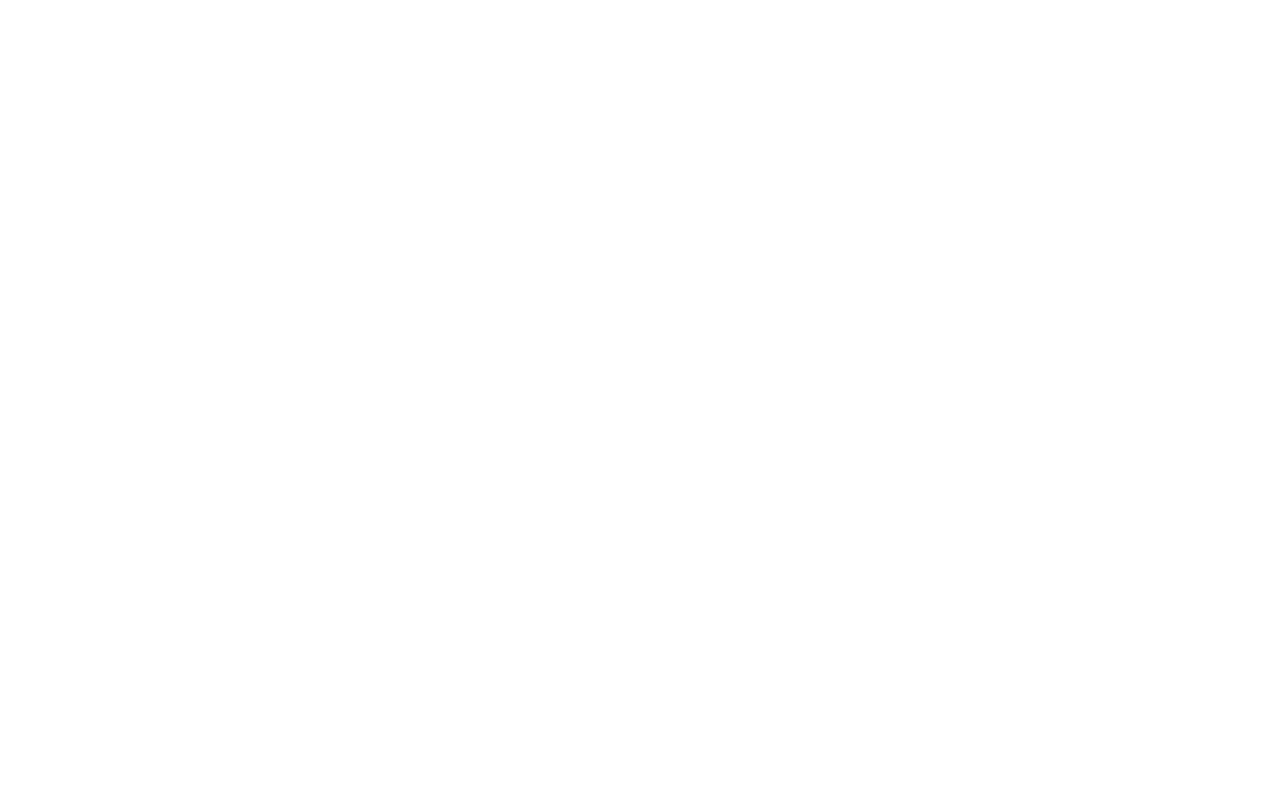
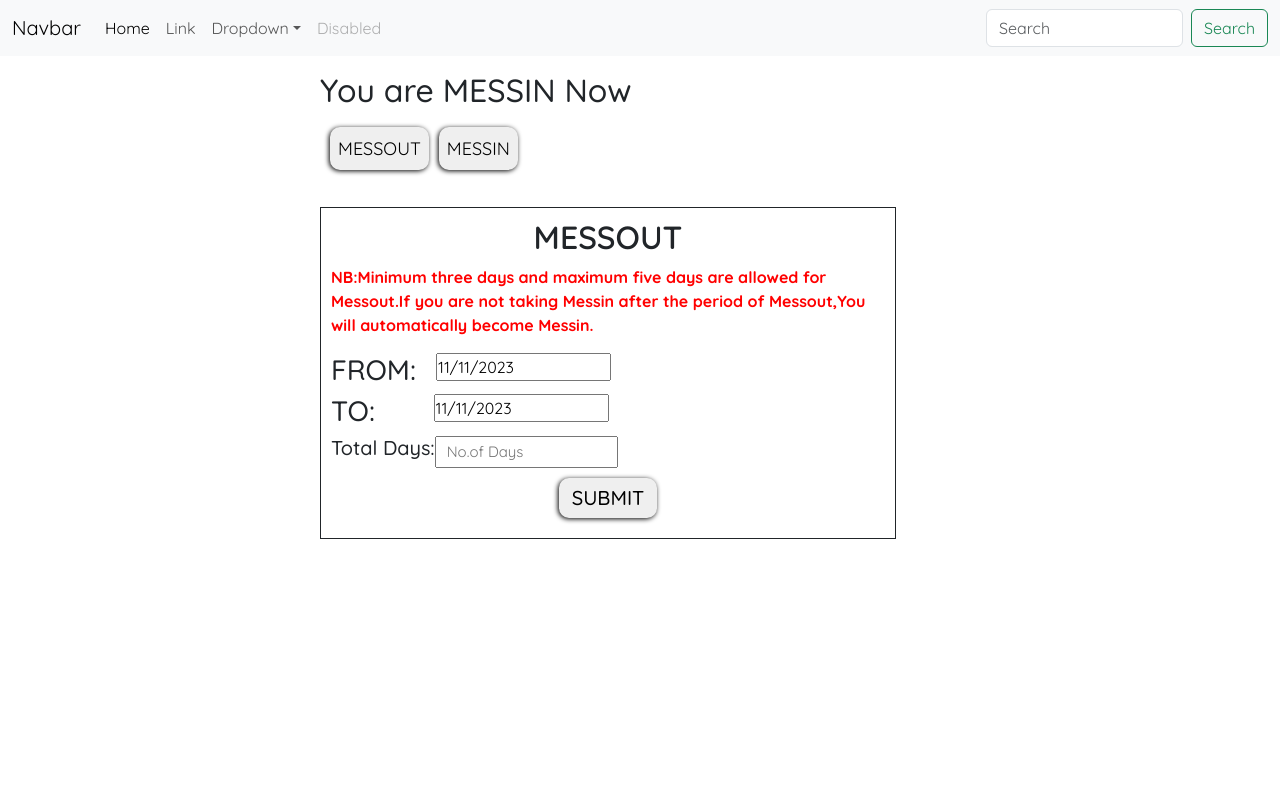
Before and after one commit to Aslam-Naseer/HMMS_frontend, a React (Create React App) app: page /home/mess in a window 1280 px wide. Before the commit this address had no page. Shown: the top 800 px of the page. Built offline with nearby package versions, Linux system fonts and the light colour scheme.

Commit message:
mess page

```diff
--- a/package.json
+++ b/package.json
@@ -9,7 +9,10 @@
     "bootstrap": "^5.3.2",
     "react": "^18.2.0",
     "react-bootstrap": "^2.9.1",
+    "react-date-picker": "^10.5.2",
+    "react-datepicker": "^4.21.0",
     "react-dom": "^18.2.0",
+    "react-icons": "^4.11.0",
     "react-router-dom": "^6.18.0",
     "react-scripts": "5.0.1",
     "web-vitals": "^2.1.4"
--- a/src/App.js
+++ b/src/App.js
@@ -2,6 +2,7 @@
 import Login from './modules/Login';
 import Register from './modules/Reg';
 import Dashboard from './modules/Dashboard';
+import Mess from './modules/mess/Mess'
 import {
   BrowserRouter as Router,
   Route,
@@ -18,7 +19,7 @@
           <Route path="/" element={<Login/>} />
           <Route path="/reg" element={<Register/>} />
           <Route path="/home" element={<Dashboard/>}/>
-
+          <Route path="/home/mess"  element={<Mess/>}/>
         </Routes>
 
     </Router>
--- /dev/null
+++ b/src/modules/mess/Mess.css
@@ -0,0 +1,124 @@
+
+.inout{
+    padding-left:25%;
+    padding-top: 15px;
+    height: 100vh;
+
+}
+.req{
+
+    padding: 10px;
+    height: 70px;
+}
+.inreq{
+    padding: 8px;
+    font-size: 18px;
+    margin-right: 10px;
+    background-color: gra;
+    border-radius: 10px;
+    box-shadow: -1px 1px 5px;
+    outline: none;
+    border: none;
+
+}
+.inreq:hover{
+    background-color: rgb(189, 186, 186);
+}
+.outreq{
+    padding: 8px;
+    font-size: 18px;
+    margin-right: 10px;
+    background-color:gra;
+    border-radius: 10px;
+    box-shadow: -1px 1px 5px;
+    border: none;
+    outline: none;
+
+}
+.outreq:hover{
+    background-color: rgb(189, 186, 186);
+}
+
+.reqbox{
+    border: solid 1px;
+    padding: 10px;
+    width: 60%;
+    margin-top: 20px;
+
+}
+.reqbox h2{
+    display: flex;
+    justify-content: center;
+    font-weight: 600;
+
+}
+.reqbox p{
+    color: red;
+    font-weight: 700;
+}
+.calender1{
+    display: flex;
+    position: relative;
+}
+.calender1 h3{
+    margin-right: 20px;
+}
+.from{
+    outline: none;
+
+}
+.calender2{
+    display: flex;
+    position: relative;
+}
+.calender2 h3{
+    margin-right: 58.5px;
+}
+.to{
+    outline: none;
+
+}
+.days{
+    display: flex;
+
+}
+.days input{
+    outline: none;
+
+    padding-left: 10px;
+    font-size: 15px;
+}
+.submit{
+    display: flex;
+    justify-content: center;
+    padding: 10px;
+
+}
+.submit button{
+    padding: 5px 13px;
+    border-radius: 10px;
+    background-color: gra;
+    outline: none;
+    border: none;
+    font-size: 20px;
+    font-weight: 500;
+    box-shadow: -1px 1px 5px;
+}
+.submit button:hover{
+    background-color: rgb(189, 186, 186);
+}
+
+.hist{
+    padding-left: 25%;
+    padding-right: 5%;
+    padding-bottom: 5%;
+}
+.history{
+    display: flex;
+    padding: 2%;
+    width: 70%;
+    height: 50vh;
+    border: 1px solid;
+    justify-content: space-between;
+    overflow: scroll;
+}
--- /dev/null
+++ b/src/modules/mess/Mess.jsx
@@ -0,0 +1,102 @@
+import React, { useState } from 'react'
+import Navbar from '../Navbar'
+import Datepicker from 'react-datepicker'
+import 'react-datepicker/dist/react-datepicker.css'
+import './Mess.css'
+
+function Mess() {
+
+    const [date, setDate] = useState(new Date())
+    const [date1, setDate1] = useState(new Date())
+    const [mess, setMess] = useState({
+        head: "You are MESSIN Now",
+        mode: "MESSOUT ",
+        bool: "",
+    })
+    const [message, setMessage] = useState("");
+
+    const handleChange = (event) => {
+        setMessage(event.target.value);
+    };
+
+    const messin = () => {
+        setMess({
+
+            mode: "MESSIN",
+            bool: false
+        })
+    }
+    const messout = () => {
+        setMess({
+
+            mode: "MESSOUT",
+            bool: true
+        })
+    }
+    const submit = () => {
+        setMessage("");
+        if (mess.bool) {
+            setMess({
+                head: "You are MESSOUT Now",
+                bool: false
+            })
+        }
+        else {
+            setMess({
+                head: "You are MESSIN Now",
+                bool: true
+            })
+        }
+    }
+
+    return (
+        <div>
+            <Navbar />
+            <div className='inout' >
+                <h2>{mess.head}</h2>
+                <div className='req'>
+                    <button className='inreq' onClick={messout} >MESSOUT</button>
+                    <button className='outreq' onClick={messin}>MESSIN</button>
+                </div>
+
+                <div className='reqbox'>
+                    <h2>{mess.mode}</h2>
+                    <p>NB:Minimum three days and maximum five days are allowed for
+                        Messout.If you are not taking Messin after the period of
+                        Messout,You will automatically become Messin.
+                    </p>
+                    <div className='calender1'>
+                        <h3>FROM:</h3>
+                        <Datepicker className='from' selected={date} onChange={date => setDate(date)} required />
+
+                    </div>
+                    <div className='calender2'>
+                        <h3>TO:</h3>
+                        <Datepicker format='dd-MM-yyyy' className='to' selected={date1} onChange={date1 => setDate1(date1)} required />
+
+                    </div >
+
+                    <div className='days'>
+                        <h5>Total Days:</h5>
+                        <input type="text" placeholder='No.of Days' value={message} onChange={handleChange} required />
+                    </div>
+                    <div className='submit'>
+                        <button onClick={submit}>SUBMIT</button>
+                    </div>
+                </div>
+            </div>
+
+            <div className='hist'>
+            <h3>Messin and Messout History</h3>
+            <div className='history'>
+                <h5>SL.NO</h5>
+                <h5>MESSOUT DATE</h5>
+                <h5>MESSIN DATE</h5>
+                <h5>NO.OF DAYS</h5>
+            </div>
+            </div>
+        </div>
+    )
+}
+
+export default Mess
```
Also changed, not shown: 1 other file (tests, documents, lock files or other folders).
